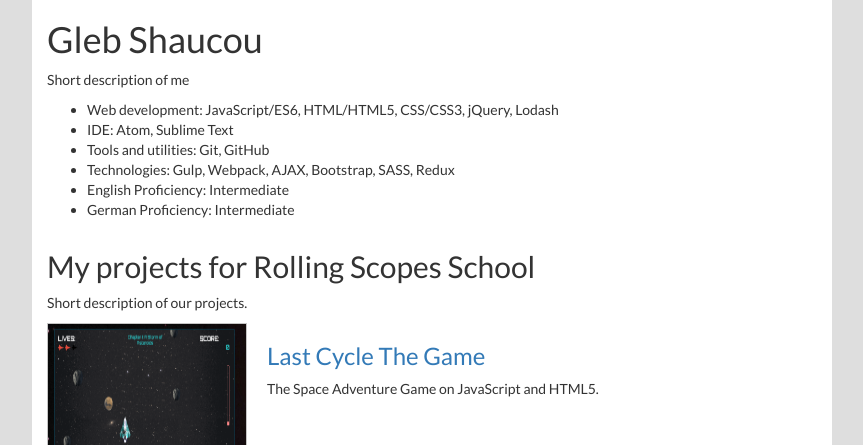
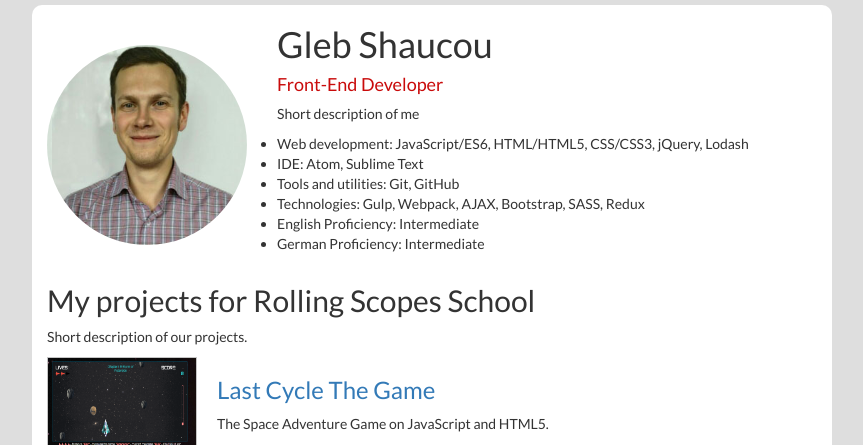
Before and after one commit to GlebShaucou/portfolio, a website built with webpack: page index.html in a window 1280 px wide. Shown: the top 445 px of the page, without its empty margins (208-1071 px from the left). Built offline with nearby package versions, Linux system fonts and the light colour scheme.

Commit message:
profile img modifications

```diff
--- a/css/styles.css
+++ b/css/styles.css
@@ -7,6 +7,29 @@ body {
     margin-bottom: 200px; /* Margin bottom by footer height, Sticky footer styles */
     font-family: 'Lato', sans-serif;
     background-color: #dedede;
+}
+
+.header {
+    margin: 5px 0 0 0;
+}
+
+.header .container {
+    border-radius: 10px 10px 0 0;
+}
+
+.header h4 {
+    color: #c90b0b;
+}
+
+.profile-img {
+    width: 200px;
+    height: 200px;
+    border-radius: 50%;
+    background-image: url(../img/profile.jpg);
+    background-position: 5px -1px;
+    background-size: 200px 260px;
+    margin: 20px 30px 0 0;
+    float: left;
 }
 
 .container {
@@ -19,8 +42,8 @@ body {
 }
 
 .projects-img {
-    width: 200px;
-    height: 150px;
+    width: 150px;
+    height: 100px;
     border: 1px solid #c5c5c5;
     margin-right: 20px;
 }
@@ -35,4 +58,11 @@ body {
 
 .footer .container {
     min-height: 100%;
+    border-radius: 0 0 10px 10px;
 }
+
+.micro-clearfix:after {
+    content: " ";
+    display: table;
+    clear: both;
+}
--- a/index.html
+++ b/index.html
@@ -14,7 +14,13 @@
 
     <header class="header">
         <div class="container">
-            <h1>Gleb Shaucou</h1>
+            <section class="micro-clearfix:after">
+                <div class="profile-img"></div>
+
+                <h1>Gleb Shaucou</h1>
+                <h4>Front-End Developer</h4>
+            </section>
+
             <article>
                 <p>Short description of me</p>
                 <ul>
--- a/package.json
+++ b/package.json
@@ -19,7 +19,7 @@
   "devDependencies": {
     "babel-core": "^6.21.0",
     "babel-loader": "^6.2.10",
-    "babel-preset-env": "^1.1.5",
+    "babel-preset-env": "^1.1.8",
     "webpack": "^1.14.0"
   }
 }
```
Also changed, not shown: .babelrc (added), img/profile.jpg (added).
